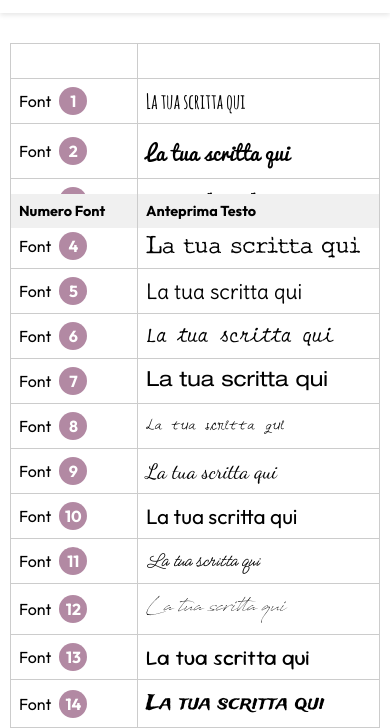
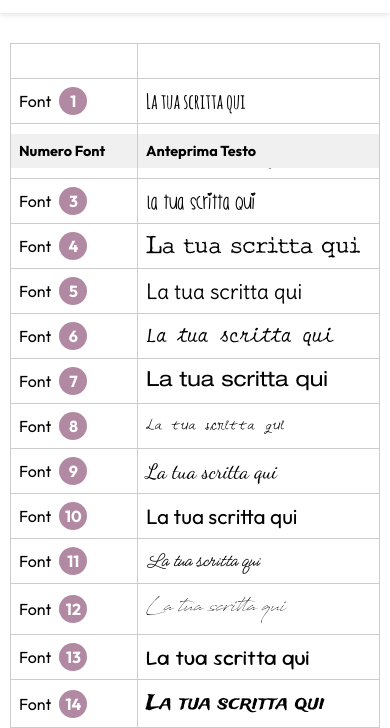
Before and after one commit to hndlbls/font-preview, a plain HTML site: page index.html in a window 390 px wide. Shown: the part 214-942 px from the top of the page. Drawn offline with Linux system fonts and the light colour scheme.

Commit message:
Update style.css

```diff
--- a/css/style.css
+++ b/css/style.css
@@ -215,6 +215,7 @@ td:first-child {
     }
 
     thead th {
-        top: 180px; /* aumenta per accomodare header mobile più alto */
+    top: 120px; /* o 130px se serve un po’ più di margine */
     }
+
 }
```
